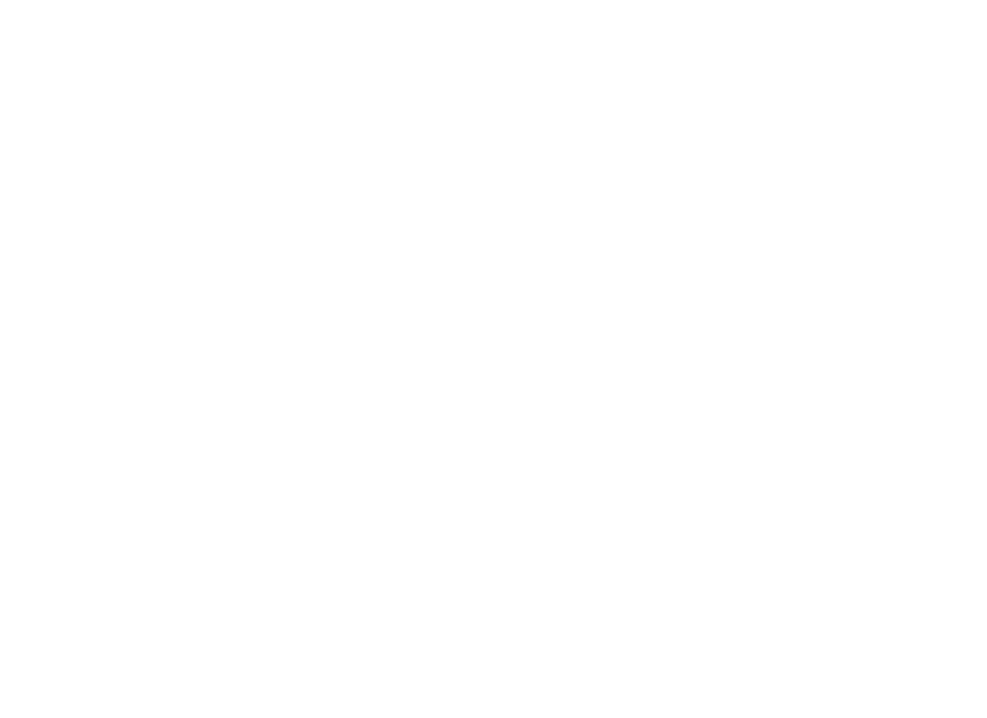
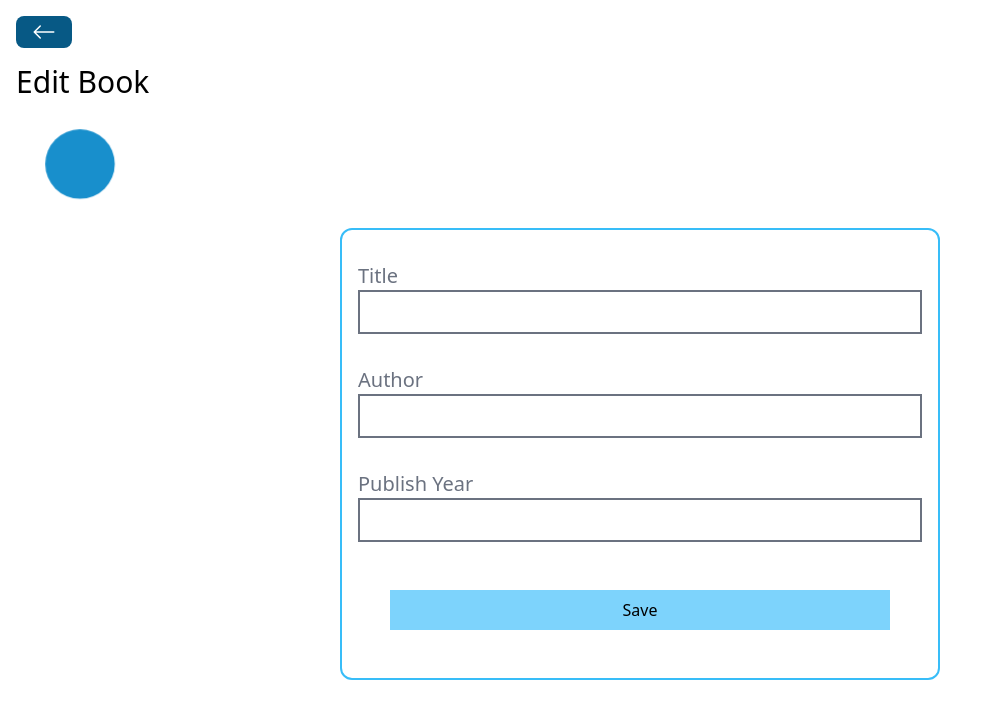
Before and after one commit to BinukiMihara/BookStore-MERN-stack, a React (Vite) app in the folder Frontend/: page /books/edit/1 in a window 1280 px wide. Shown: the top 718 px of the page, without its empty margins (0-987 px from the left). Built offline with nearby package versions, Linux system fonts and the light colour scheme; no server answers.

Commit message:
Edit a book

```diff
--- a/Frontend/src/pages/EditBooks.jsx
+++ b/Frontend/src/pages/EditBooks.jsx
@@ -1,11 +1,92 @@
-import React from 'react'
+import React, { useState, useEffect } from "react";
+import BackButton from "../components/BackButton";
+import Spinner from "../components/Spinner";
+import axios from "axios";
+import { useNavigate, useParams } from "react-router-dom";
 
 const EditBooks = () => {
+  const [title, setTitle] = useState("");
+  const [author, setAuthor] = useState("");
+  const [publishYear, setPublishYaer] = useState("");
+  const [loading, setLoading] = useState(false);
+  const navigate = useNavigate();
+  const { id } = useParams();
+  useEffect(() => {
+    setLoading(true);
+    axios
+      .get(`http://localhost:5555/books/${id}`)
+      .then((response) => {
+        setAuthor(response.data.author);
+        setPublishYaer(response.data.publishYear);
+        setTitle(response.data.title);
+        setLoading(false);
+      })
+      .catch((error) => {
+        setLoading(false);
+        alert("An error occured.Please check the console");
+        console.log(error);
+      });
+  });
+
+  const handleSaveBook = () => {
+    const data = {
+      title,
+      author,
+      publishYear,
+    };
+    setLoading(true);
+    axios
+      .post("http://localhost:5555/books", data)
+      .then(() => {
+        setLoading(false);
+        navigate("/");
+      })
+      .catch((error) => {
+        setLoading(false);
+        alert("An error occured.Please check the console");
+        console.log(error);
+      });
+  };
+
   return (
-    <div>
+    <div className="p-4">
+      <BackButton />
+      <h1 className="text-3xl my-4">Edit Book</h1>
+      {loading ? <Spinner /> : ""}
+      <div className="flex flex-col border-2 border-sky-400 rounded-xl w-[600px] p-4 mx-auto">
+        <div className="my-4">
+          <label className="text-xl mr-4 text-gray-500">Title</label>
+          <input
+            type="text"
+            value={title}
+            onChange={(e) => setTitle(e.target.value)}
+            className="border-2 border-gray-500 px-4 py-2 w-full"
+          />
+        </div>
+        <div className="my-4">
+          <label className="text-xl mr-4 text-gray-500">Author</label>
+          <input
+            type="text"
+            value={author}
+            onChange={(e) => setAuthor(e.target.value)}
+            className="border-2 border-gray-500 px-4 py-2 w-full"
+          />
+        </div>
+        <div className="my-4">
+          <label className="text-xl mr-4 text-gray-500">Publish Year</label>
+          <input
+            type="text"
+            value={publishYear}
+            onChange={(e) => setPublishYaer(e.target.value)}
+            className="border-2 border-gray-500 px-4 py-2 w-full"
+          />
+        </div>
+        <button className="p-2 bg-sky-300 m-8 " onClick={handleSaveBook}>
+          Save
+        </button>
+      </div>
+    </div>
+  );
+};
 
-    </div>
-  )
-}
-
-export default EditBooks
+export default EditBooks;
```
